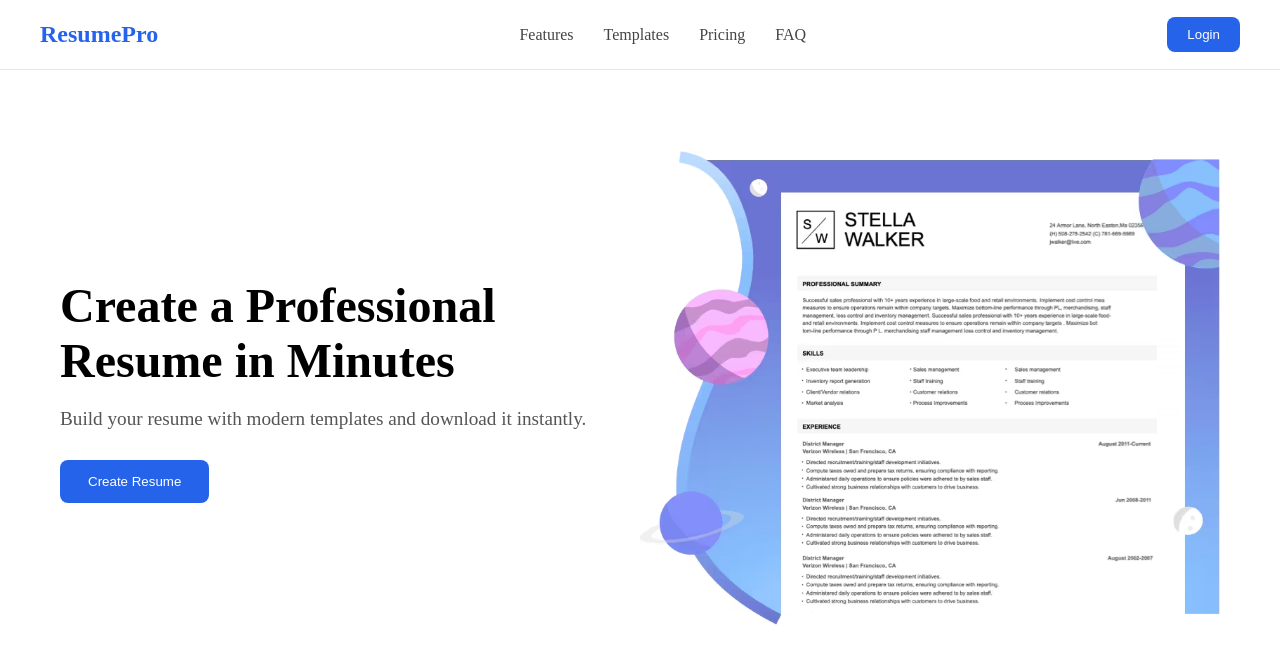
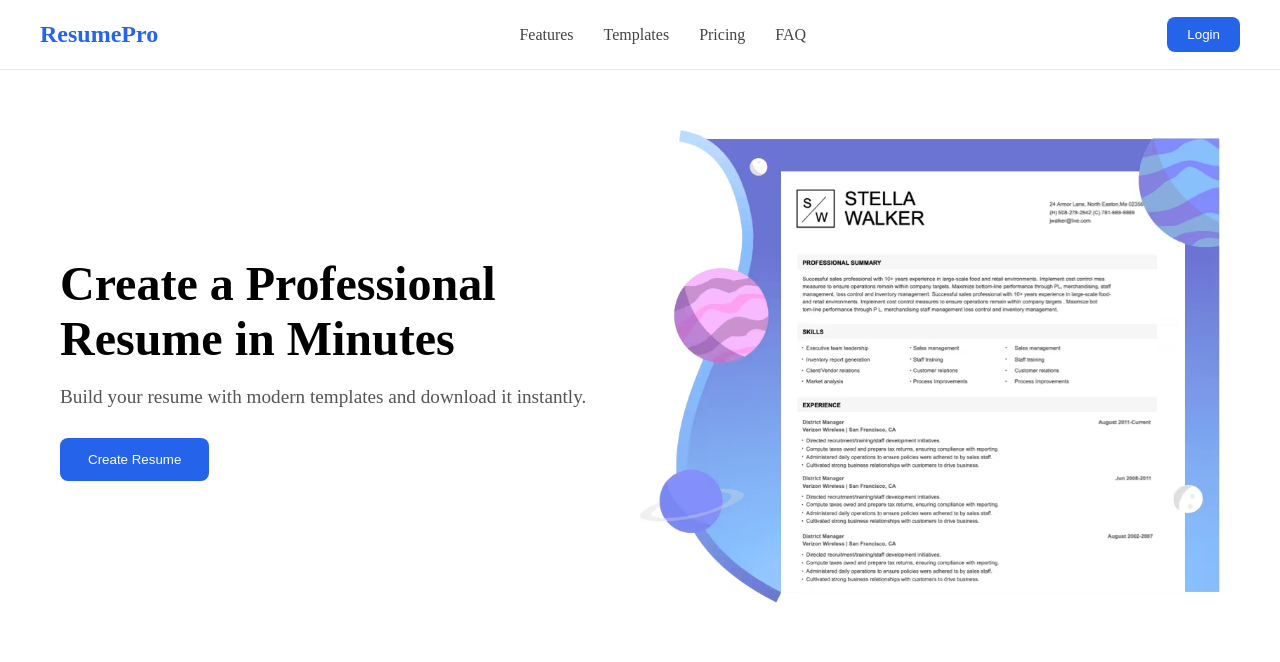
Before and after one commit to manpreetsingh1368/SaaS-Resume-builder, a React (Vite) app: page / in a window 1280 px wide. Shown: the top 662 px of the page. Built offline with nearby package versions, Linux system fonts and the light colour scheme.

Commit message:
css update to put image on main page

```diff
--- a/src/css/Hero.css
+++ b/src/css/Hero.css
@@ -3,7 +3,7 @@
   align-items: center;
   justify-content: space-between;
 
-  min-height: 80vh;
+  min-height: 7vh;
   padding: 60px;
 }
 
```
